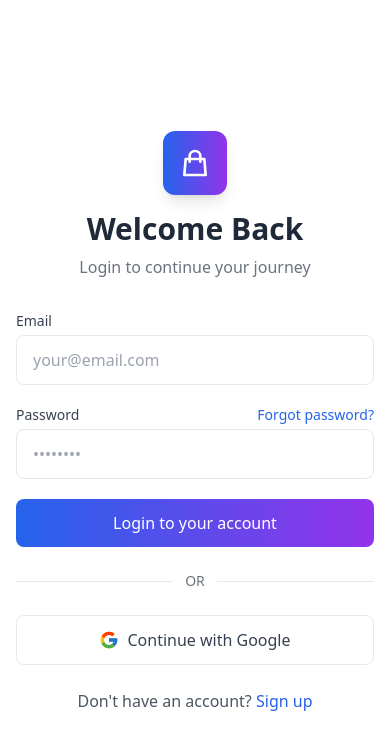
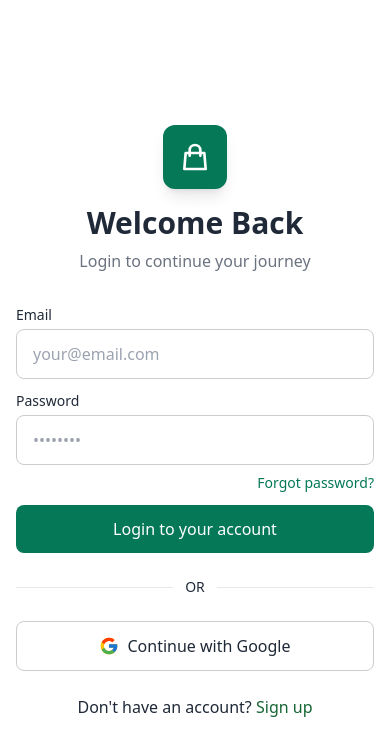
Before and after one commit to AnasRais12/next_application, a Next.js app: page /login in a window 390 px wide. Shown: the top 756 px of the page. Built offline with nearby package versions, Linux system fonts and the light colour scheme.

Commit message:
UpdatedColor!

```diff
--- a/src/components/authCompoonent/ForgetPassword.js
+++ b/src/components/authCompoonent/ForgetPassword.js
@@ -8,6 +8,7 @@ import { RxCross2 } from 'react-icons/rx';
 import CSpinner from '@/components/CSpinner';
 
 export const ForgetPassword = ({setForgetPasswordModal}) => {
+
   const router = useRouter();
   const [email, setEmail] = useState('');
   const [loading, setloading] = useState(false);
@@ -43,7 +44,7 @@ export const ForgetPassword = ({setForgetPasswordModal}) => {
  <div className="fixed inset-0 flex items-center justify-center z-50 ">
   <div className="w-full max-w-md bg-white rounded-xl shadow-lg overflow-hidden mx-4  ">
     {/* Header with Gradient Background */}
-    <div className="bg-gradient-to-r from-blue-600 to-purple-600 sm:p-6 p-3 text-center">
+    <div className="bg-primary hover:bg-green-800 sm:p-6 p-3 text-center">
       <div className="w-12 h-12 bg-white/20 rounded-lg flex items-center justify-center mx-auto backdrop-blur-sm">
         <svg
           xmlns="http://www.w3.org/2000/svg"
@@ -65,13 +66,13 @@ export const ForgetPassword = ({setForgetPasswordModal}) => {
 
     {/* Form Content */}
     <div className="sm:p-6 p-3">
-      <p className="text-gray-600 mb-6 text-center">
+      <p className="text-dark mb-6 text-center">
         Enter your email to receive a password reset link
       </p>
 
       <div className="space-y-4">
         <div>
-          <label className="block text-sm font-medium text-gray-700 mb-1">
+          <label className="block text-sm font-medium text-dark mb-1">
             Email Address
           </label>
           <input
@@ -86,7 +87,7 @@ export const ForgetPassword = ({setForgetPasswordModal}) => {
         <button
           onClick={handleForgotPassword}
           disabled={loading}
-          className="w-full bg-gradient-to-r from-blue-600 to-purple-600 text-white p-3 rounded-lg hover:shadow-md transition-all flex items-center justify-center h-12"
+          className="w-full bg-primary hover:bg-green-800 text-white p-3 rounded-lg hover:shadow-md transition-all flex items-center justify-center h-12"
         >
           {loading ? (
             <CSpinner color="text-white" size="sm" />
@@ -100,7 +101,7 @@ export const ForgetPassword = ({setForgetPasswordModal}) => {
       <div className="flex justify-between items-center mt-6 pt-4 border-t border-gray-100">
         <button
            onClick={() => setForgetPasswordModal(false)}
-          className="text-sm text-blue-600 hover:text-blue-800 font-medium flex items-center gap-1"
+          className="text-sm text-green-800 hover:text-primary font-medium flex items-center gap-1"
         >
           Back to Sign In
         </button>
--- a/src/components/authCompoonent/Login.js
+++ b/src/components/authCompoonent/Login.js
@@ -129,12 +129,12 @@ function Login({ background, position }) {
 
   return (
     <>
-<div className={` inset-0 flex items-center z-50 bg-white`}>
+      <div className={` inset-0 flex items-center z-50 bg-[white]`}>
         {/* Image Section (Desktop Only) */}
         <div className="hidden lg:flex w-1/2 h-screen bg-gradient-to-br from-blue-100 to-purple-200 relative overflow-hidden">
           <div className="absolute inset-0 flex items-center justify-center p-12">
             <div className="text-white text-center">
-        <h2 className="text-4xl font-bold mb-4">Welcome Back!</h2>
+              <h2 className="text-4xl text-[#1f2937] font-bold mb-4">Welcome Back!</h2>
               <p className="text-xl opacity-90">Your journey begins here</p>
             </div>
             <div className="absolute bottom-8 left-8 right-8 text-white opacity-80 text-sm">
@@ -149,7 +149,7 @@ function Login({ background, position }) {
           <div className="max-w-md w-full">
             {/* Logo/Header */}
             <div className="text-center mb-8">
-      <div className="w-16 h-16 bg-gradient-to-r from-blue-600 to-purple-600 rounded-xl flex items-center justify-center mx-auto mb-4 shadow-lg transform hover:scale-110 transition-transform">
+              <div className="w-16 h-16 bg-[#047857] rounded-xl flex items-center justify-center mx-auto mb-4 shadow-lg transform hover:scale-110 transition-transform">
                 <svg xmlns="http://www.w3.org/2000/svg" className="h-8 w-8 text-white" fill="none" viewBox="0 0 24 24" stroke="currentColor">
                   <path strokeLinecap="round" strokeLinejoin="round" strokeWidth={2} d="M16 11V7a4 4 0 00-8 0v4M5 9h14l1 12H4L5 9z" />
                 </svg>
@@ -159,41 +159,44 @@ function Login({ background, position }) {
             </div>
 
             {/* Login Form */}
-      <form onSubmit={handleSubmit(handleLoginSumbit)} className="space-y-5">
+            <form onSubmit={handleSubmit(handleLoginSumbit)} className="space-y-3">
               <div>
-          <label className="block text-sm font-medium text-gray-700 mb-1">Email</label>
+                <label className="block text-sm font-medium text-[#1f2937] mb-1">Email</label>
                 <input
                   {...register('email')}
                   type="email"
                   placeholder="your@email.com"
-            className="w-full px-4 py-3 border border-gray-200 rounded-lg focus:outline-none focus:ring-2 focus:ring-blue-500 focus:border-transparent transition-all"
+                  className="w-full px-4 py-3 border border-[#ccc] rounded-lg focus:outline-none focus:ring-2 focus:ring-green-800 focus:border-transparent transition-all"
                 />
               </div>
 
               <div>
 
                 <div className="flex justify-between items-center mb-1">
-            <label className="block text-sm font-medium text-gray-700">Password</label>
-            <button
-              type="button"
-              onClick={moveToForgetAccount}
-              className="text-sm text-blue-600 hover:text-blue-800"
-            >
-              Forgot password?
-            </button>
+                  <label className="block text-sm font-medium text-[#1f2937]">Password</label>
+
                 </div>
                 <input
                   {...register('password')}
                   type="password"
                   placeholder="••••••••"
-            className="w-full px-4 py-3 border border-gray-200 rounded-lg focus:outline-none focus:ring-2 focus:ring-blue-500 focus:border-transparent transition-all"
+                  className="w-full px-4 py-3 border border-[#ccc] rounded-lg focus:outline-none focus:ring-2 focus:ring-green-800 focus:border-transparent transition-all"
                 />
+                <div className='w-full flex justify-end mt-2'>
+                      <button
+                    type="button"
+                    onClick={moveToForgetAccount}
+                    className="text-sm hover:text-[#1f2937] text-primary"
+                  >
+                    Forgot password?
+                  </button>
+                  </div>
               </div>
 
               <button
                 type="submit"
                 disabled={credentialLoading}
-          className="w-full bg-gradient-to-r from-blue-600 to-purple-600 text-white p-3 rounded-lg hover:shadow-lg transition-all flex items-center justify-center h-12"
+                className="w-full bg-[#047857] text-white p-3 rounded-lg hover:shadow-lg transition-all flex items-center justify-center h-12"
               >
                 {credentialLoading ? (
                   <CSpinner color="text-white" size="sm" />
@@ -209,7 +212,7 @@ function Login({ background, position }) {
                 <div className="w-full border-t border-gray-200"></div>
               </div>
               <div className="relative flex justify-center">
-          <span className="px-3 bg-white text-gray-500 text-sm">OR</span>
+                <span className="px-3 bg-white text-[#1f2937] text-sm">OR</span>
               </div>
             </div>
 
@@ -218,7 +221,7 @@ function Login({ background, position }) {
               onClick={() => signInWithGoogle(setgoogleLoading)}
               disabled={googleLoading}
               type="button"
-        className="w-full px-4 py-3 flex items-center justify-center gap-2 rounded-lg text-gray-700 bg-white border border-gray-200 hover:bg-gray-50 transition-all"
+              className="w-full px-4 py-3 flex items-center justify-center gap-2 rounded-lg text-[#1f2937] bg-white border border-[#ccc]   transition-all"
             >
               {googleLoading ? (
                 <CSpinner color="text-gray-700" size="sm" />
@@ -232,11 +235,11 @@ function Login({ background, position }) {
 
             {/* Sign Up Link */}
             <div className="text-center mt-6">
-        <p className="text-gray-600">
+              <p className="text-[#1f2937]">
                 Don't have an account?{' '}
                 <button
                   onClick={moveToRegister}
-            className="text-blue-600 hover:text-blue-800 font-medium"
+                  className="text-green-800 hover:text-primary font-medium"
                 >
                   Sign up
                 </button>
@@ -247,7 +250,7 @@ function Login({ background, position }) {
         {forgetPasswordModal && (
           <>
             <div className="fixed inset-0 bg-black/80 backdrop-blur-sm z-40" />
-     <ForgetPassword setForgetPasswordModal={setForgetPasswordModal}/>
+            <ForgetPassword setForgetPasswordModal={setForgetPasswordModal} />
           </>
         )}
       </div>
--- a/tailwind.config.js
+++ b/tailwind.config.js
@@ -18,8 +18,12 @@ module.exports = {
         'custom-gradient':
           'linear-gradient(to bottom, #ff416c, #7a1ea1, #1b2845)',
       }, // Replace with your image path
-      colors: {
-        unique: '#ea580c',
+        colors: {
+          primary: "#047857",     // Rich Emerald Green
+          secondary: "#facc15",   // Warm Yellow
+          accent: "#3b82f6",      // Soft Blue
+          dark: "#1f2937",        // Neutral Text
+          light: "#fefce8",       // Creamy Background
       },
     },
   },
```
Also changed, not shown: src/app/(auth)/resetPassword/page.js (+6 -6 lines), src/app/(auth)/signup/page.js (+12 -12 lines). Lines whose indentation alone changed are shown as unchanged.
